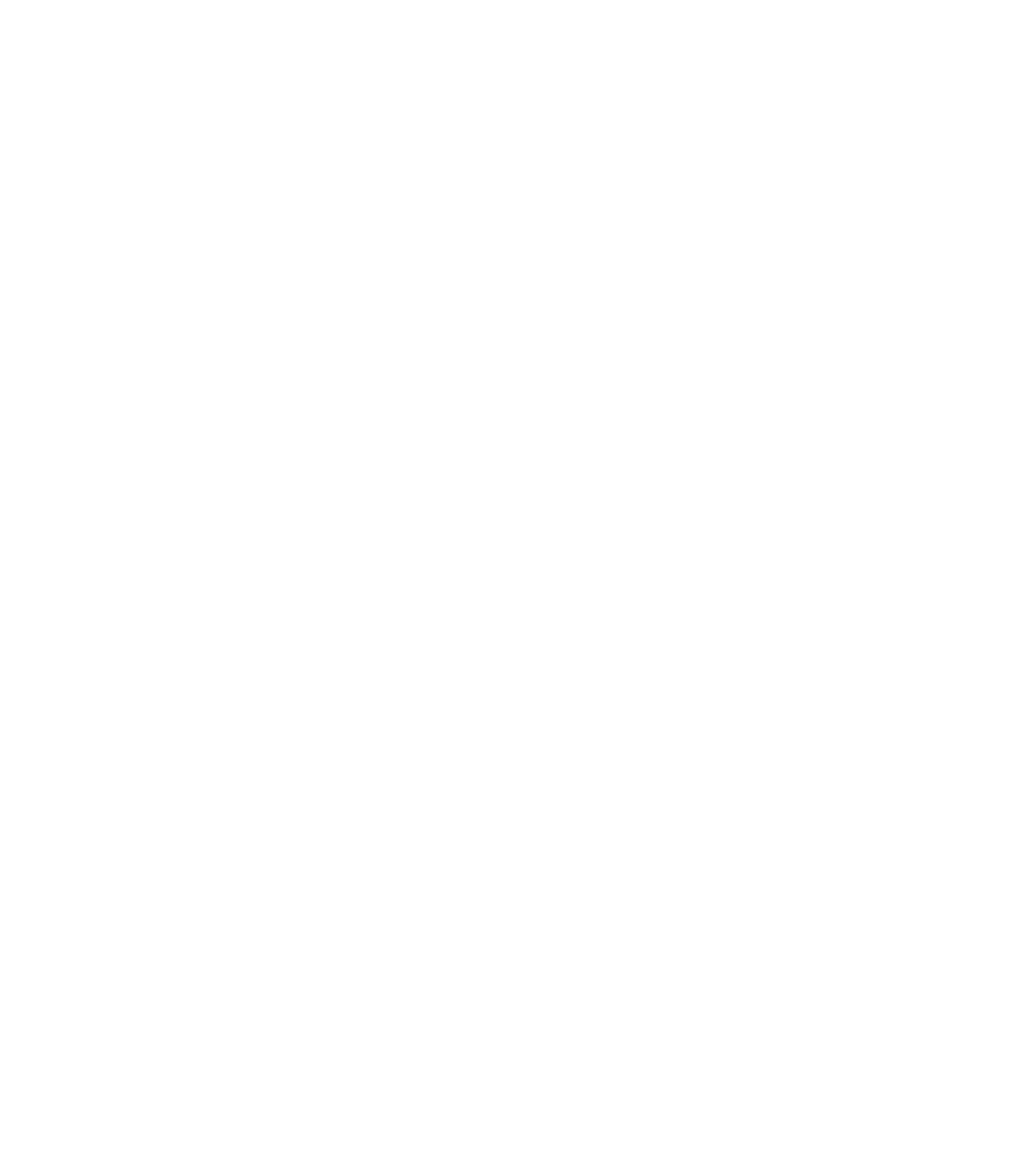
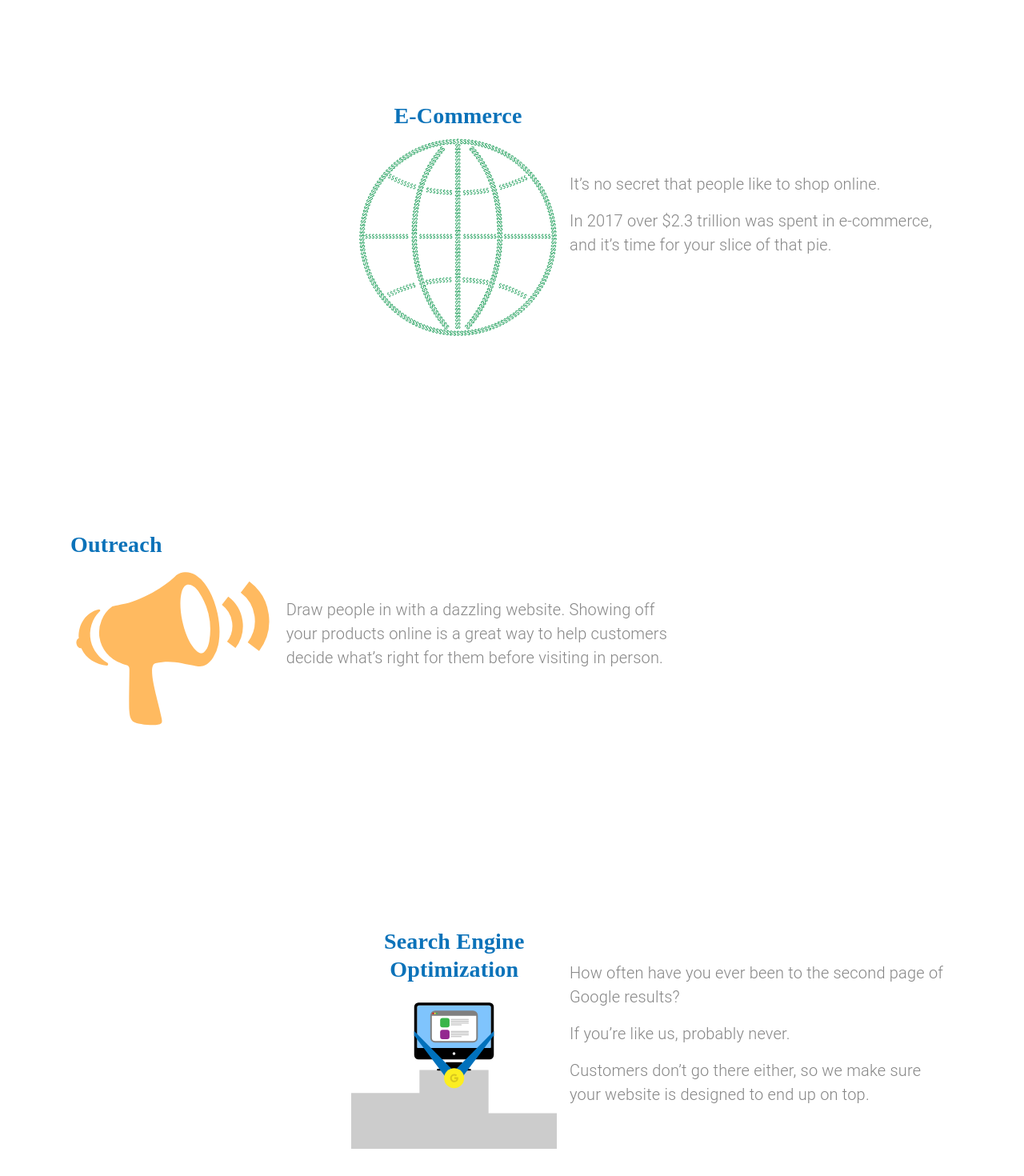
Before and after one commit to BauTancredi/arc-development, a React (Create React App) app: page /websites in a window 1280 px wide. Shown: the part 1040-2510 px from the top of the page at 80% size. Before the commit the page ends 941 px from the top, so only its background shows below. Built offline with nearby package versions, Linux system fonts and the light colour scheme; the HTML template or start-up script is replaced by a standard one.

Commit message:
Finishing the websites page

```diff
--- a/src/components/Websites.js
+++ b/src/components/Websites.js
@@ -14,6 +14,8 @@
 import seo from "../assets/seo.svg";
 import outreach from "../assets/outreach.svg";
 import ecommerce from "../assets/ecommerce.svg";
+
+import CallToAction from "./ui/CallToAction";
 
 const useStyles = makeStyles((theme) => ({
   rowContainer: {
@@ -38,8 +40,8 @@
 const Websites = (props) => {
   const classes = useStyles();
   const theme = useTheme();
-
   const matchesMD = useMediaQuery(theme.breakpoints.down("md"));
+  const matchesSM = useMediaQuery(theme.breakpoints.down("sm"));
   const matchesXS = useMediaQuery(theme.breakpoints.down("xs"));
 
   return (
@@ -107,11 +109,22 @@
           </Grid>
         </Hidden>
       </Grid>
-      <Grid item container className={classes.rowContainer} alignItems="center">
+      <Grid
+        item
+        container
+        className={classes.rowContainer}
+        alignItems="center"
+        style={{ marginTop: "15em" }}
+        direction={matchesSM ? "column" : "row"}
+      >
         <Grid item>
           <Grid container direction="column">
             <Grid item>
-              <Typography variant="h4" gutterBottom>
+              <Typography
+                variant="h4"
+                gutterBottom
+                align={matchesSM ? "center" : undefined}
+              >
                 Analytics
               </Typography>
             </Grid>
@@ -124,14 +137,146 @@
             </Grid>
           </Grid>
         </Grid>
-        <Grid item>
-          <Typography variant="body1" className={classes.paragraphContainer}>
+        <Grid item className={classes.paragraphContainer}>
+          <Typography variant="body1" align={matchesSM ? "center" : undefined}>
             Knowledge is power, and data is 21st Century gold. Analyzing this
             data can reveal hidden patterns and trends in your business,
             empowering you to make smarter decisions with measurable effects.
           </Typography>
         </Grid>
       </Grid>
+      <Grid
+        item
+        container
+        className={classes.rowContainer}
+        alignItems="center"
+        justify="flex-end"
+        style={{ marginBottom: "15em", marginTop: "15em" }}
+        direction={matchesSM ? "column" : "row"}
+      >
+        <Grid item>
+          <Grid container direction="column">
+            <Grid item>
+              <Typography variant="h4" gutterBottom align="center">
+                E-Commerce
+              </Typography>
+            </Grid>
+            <Grid item>
+              <img src={ecommerce} alt="world outline made of dollar signs" />
+            </Grid>
+          </Grid>
+        </Grid>
+        <Grid
+          item
+          style={{ marginLeft: matchesSM ? 0 : "1em" }}
+          className={classes.paragraphContainer}
+        >
+          <Typography
+            variant="body1"
+            paragraph
+            align={matchesSM ? "center" : undefined}
+          >
+            It’s no secret that people like to shop online.
+          </Typography>
+          <Typography
+            variant="body1"
+            paragraph
+            align={matchesSM ? "center" : undefined}
+          >
+            In 2017 over $2.3 trillion was spent in e-commerce, and it’s time
+            for your slice of that pie.
+          </Typography>
+        </Grid>
+      </Grid>
+      <Grid
+        item
+        container
+        className={classes.rowContainer}
+        alignItems="center"
+        direction={matchesSM ? "column" : "row"}
+      >
+        <Grid item>
+          <Grid container direction="column">
+            <Grid item>
+              <Typography
+                variant="h4"
+                gutterBottom
+                align={matchesSM ? "center" : undefined}
+              >
+                Outreach
+              </Typography>
+            </Grid>
+            <Grid item>
+              <img src={outreach} alt="megaphone" />
+            </Grid>
+          </Grid>
+        </Grid>
+        <Grid
+          item
+          style={{ marginLeft: matchesSM ? 0 : "1em" }}
+          className={classes.paragraphContainer}
+        >
+          <Typography variant="body1" align={matchesSM ? "center" : undefined}>
+            Draw people in with a dazzling website. Showing off your products
+            online is a great way to help customers decide what’s right for them
+            before visiting in person.
+          </Typography>
+        </Grid>
+      </Grid>
+      <Grid
+        item
+        container
+        className={classes.rowContainer}
+        alignItems="center"
+        justify="flex-end"
+        style={{ marginBottom: "15em", marginTop: "15em" }}
+        direction={matchesSM ? "column" : "row"}
+      >
+        <Grid item>
+          <Grid container direction="column">
+            <Grid item>
+              <Typography variant="h4" gutterBottom align="center">
+                Search Engine <br />
+                Optimization
+              </Typography>
+            </Grid>
+            <Grid item>
+              <img src={seo} alt="website standing on winner's podium" />
+            </Grid>
+          </Grid>
+        </Grid>
+        <Grid
+          item
+          style={{ marginLeft: matchesSM ? 0 : "1em" }}
+          className={classes.paragraphContainer}
+        >
+          <Typography
+            variant="body1"
+            paragraph
+            align={matchesSM ? "center" : undefined}
+          >
+            How often have you ever been to the second page of Google results?
+          </Typography>
+          <Typography
+            variant="body1"
+            paragraph
+            align={matchesSM ? "center" : undefined}
+          >
+            If you’re like us, probably never.
+          </Typography>
+          <Typography
+            variant="body1"
+            paragraph
+            align={matchesSM ? "center" : undefined}
+          >
+            Customers don’t go there either, so we make sure your website is
+            designed to end up on top.
+          </Typography>
+        </Grid>
+      </Grid>
+      <Grid item>
+        <CallToAction setValue={props.setValue} />
+      </Grid>
     </Grid>
   );
 };
```
